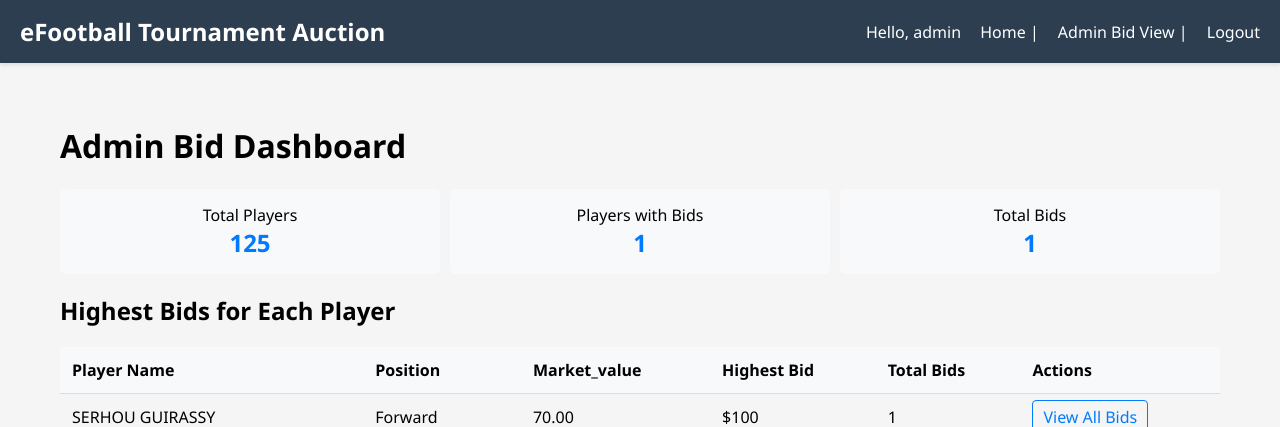
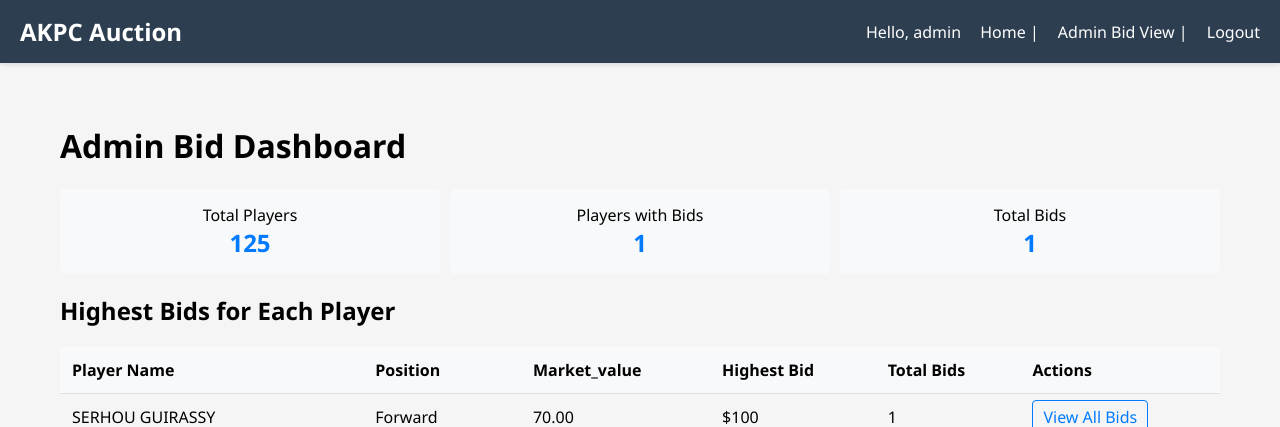
Before and after one commit to jenish-ml/akpc-auction, a Django app: page /admin/bid-view/ in a window 1280 px wide. Shown: the top 427 px of the page. Run offline with Django 5.2, Linux system fonts and the light colour scheme; a user stored in the database is signed in; data comes from the database, SQL or seed files in the repository.

Commit message:
Title Change

```diff
--- a/auction/templates/base.html
+++ b/auction/templates/base.html
@@ -72,7 +72,7 @@
 <body>
     {% if not request.path == '/login/' and not request.path == '/register/' %}
     <div class="header">
-        <h1>eFootball Tournament Auction</h1>
+        <h1>AKPC Auction</h1>
         <div>
             {% if user.is_authenticated %}
                 Hello, {{ user.username }}
```
